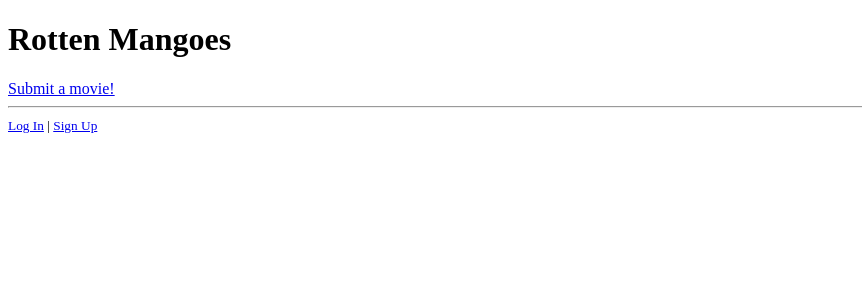
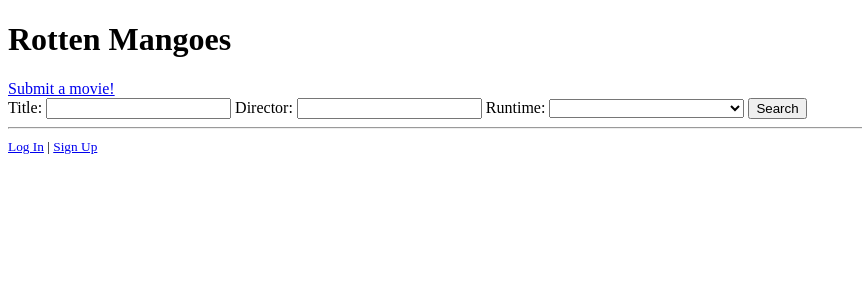
Before and after one commit to Derya/Rotten-Mangoes, a Rails app: page / in a window 1280 px wide. Shown: the top 300 px of the page, without its empty margins (0-862 px from the left). Run offline with Rails 7, Linux system fonts and the light colour scheme; data that the repository does not hold is empty; style sheets or scripts are compiled from the project's sources; some libraries are stand-ins or nearby versions.

Commit message:
search functionality working, although the code needs refractor

```diff
--- a/app/controllers/movies_controller.rb
+++ b/app/controllers/movies_controller.rb
@@ -1,6 +1,32 @@
 class MoviesController < ApplicationController
+
   def index
     @movies = Movie.all
+  end
+
+  def search
+    @movies = Movie.all
+    @movies = @movies.where("title like :var1", var1: params[:title]) unless params[:title].blank?
+    @movies = @movies.where("director like :var1", var1: params[:director]) unless params[:director].blank?
+    if params[:runtime_in_minutes]
+      case params[:runtime_in_minutes]
+      when "1"
+        min = 0
+        max = 89
+      when "2"
+        min = 90
+        max = 120
+      when "3"
+        min = 121
+        max = nil
+      else
+        min = nil
+        max = nil
+      end
+      @movies = @movies.where("runtime_in_minutes >= :var1", var1: min) unless min.nil?
+      @movies = @movies.where("runtime_in_minutes <= :var1", var1: max) unless max.nil?
+    end
+    render :index
   end
 
   def show
--- a/app/views/movies/index.html.erb
+++ b/app/views/movies/index.html.erb
@@ -1,6 +1,18 @@
 <h1>Rotten Mangoes</h1>
 <%= link_to "Submit a movie!", new_movie_path %>
+
+<%= form_tag("/movies/search", method: "get") do %>
+  <%= label_tag(:title, "Title:") %>
+  <%= text_field_tag(:title) %>
+  <%= label_tag(:director, "Director:") %>
+  <%= text_field_tag(:director) %>
+  <%= label_tag(:runtime_in_minutes, "Runtime:") %>
+  <%= select_tag(:runtime_in_minutes, options_for_select([['', ''], ['Under 90 minutes', 1], ['Between 90 and 120 minutes', 2],['Over 120 minutes', 3]])) %>
+  <%= submit_tag("Search") %>
+<% end %>
+
 <hr>
+
 <% @movies.each do |movie| %>
   <%= link_to image_tag(movie.poster_image_url), movie_path(movie) %>
   <h2><%= link_to movie.title, movie_path(movie) %></h2>
--- a/config/routes.rb
+++ b/config/routes.rb
@@ -1,5 +1,6 @@
 Rails.application.routes.draw do
 
+  get '/movies/search', to: 'movies#search'
   resources :movies do
     resources :reviews, only: [:new, :create]
   end
```
Also changed, not shown: Gemfile, Gemfile.lock.
